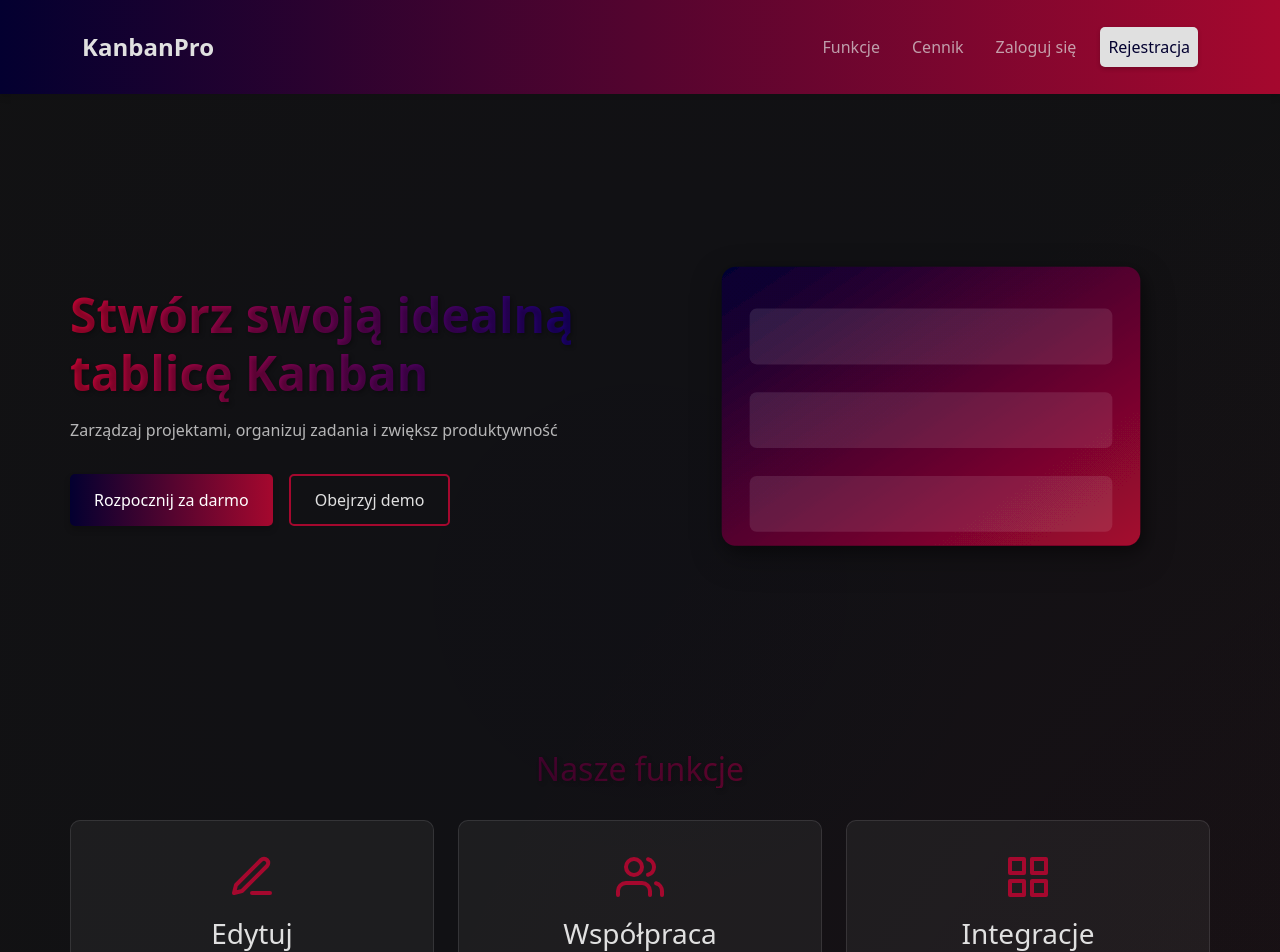
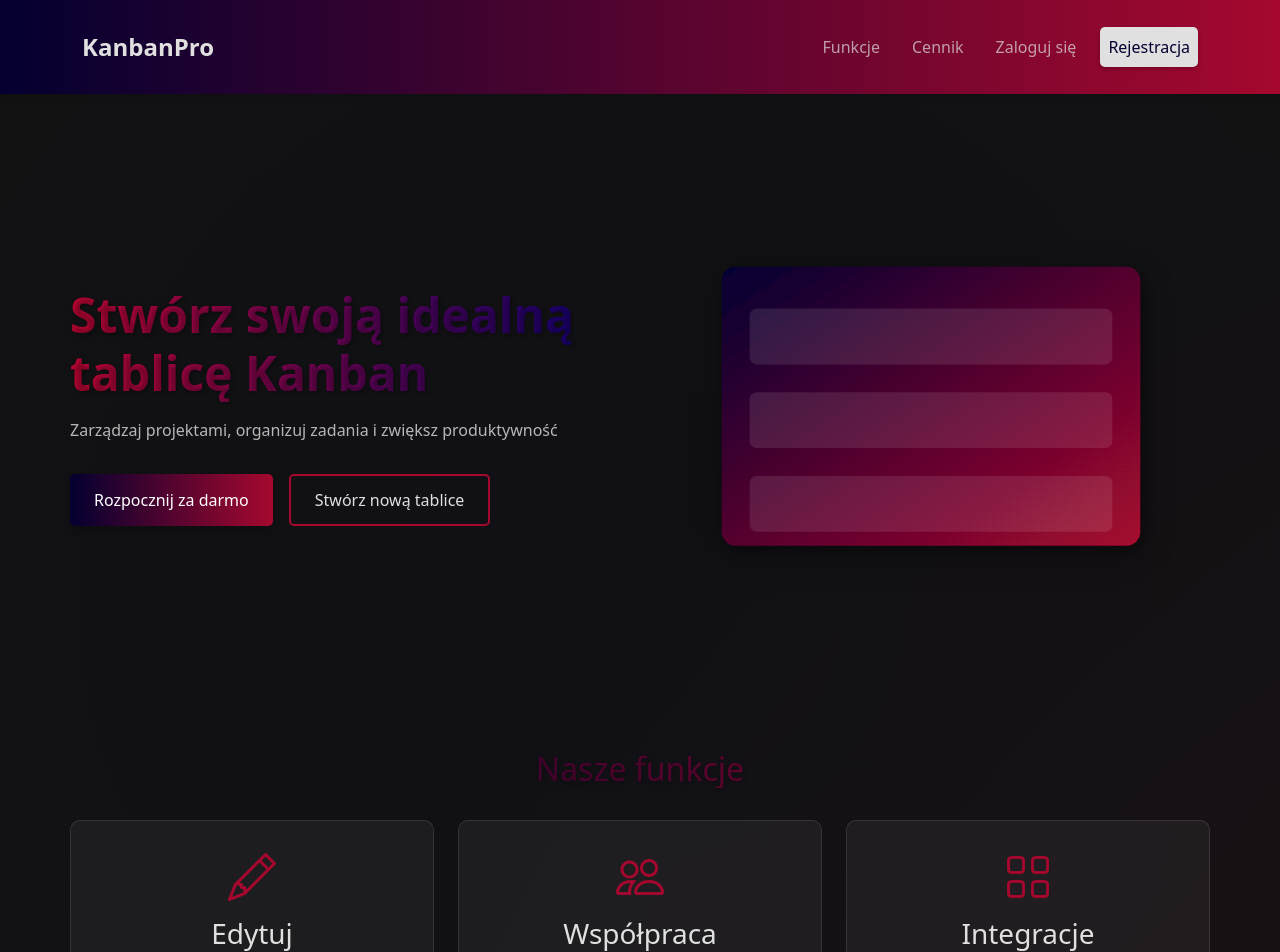
Before and after one commit to kacper0276/Projekt_Zespolowy, a React (Vite) app in the folder frontend/: page / in a window 1280 px wide. Shown: the top 952 px of the page. Built offline with nearby package versions, Linux system fonts and the light colour scheme.

Commit message:
[Frontend] Fixing styling on MainPage

```diff
--- a/frontend/src/App.tsx
+++ b/frontend/src/App.tsx
@@ -2,6 +2,7 @@ import "./App.scss";
 import { BrowserRouter as Router, Route, Routes } from "react-router-dom";
 import Layout from "./layout/Layout";
 import "bootstrap/dist/css/bootstrap.min.css";
+import "bootstrap-icons/font/bootstrap-icons.css";
 import "bootstrap-icons/font/bootstrap-icons.css";
 import Header from "../src/layout/Header/Header"
 import Footer from "../src/layout/Footer/Footer"
--- a/frontend/src/pages/MainPage/MainPage.module.scss
+++ b/frontend/src/pages/MainPage/MainPage.module.scss
@@ -149,4 +149,9 @@ $textColor: #E0E0E0;
     display: flex;
     justify-content: center;
     align-items: center;
+
+    i {
+      font-size: 48px;
+      line-height: 1;
     }
+  }
--- a/frontend/src/pages/MainPage/MainPage.tsx
+++ b/frontend/src/pages/MainPage/MainPage.tsx
@@ -1,6 +1,7 @@
 import React from 'react';
 import styles from './MainPage.module.scss';
 import 'bootstrap/dist/css/bootstrap.min.css';
+import 'bootstrap-icons/font/bootstrap-icons.css';
 
 const MainPage: React.FC = () => {
   return (
@@ -19,7 +20,7 @@ const MainPage: React.FC = () => {
                 Rozpocznij za darmo
               </button>
               <button className={`btn ${styles.secondaryCta}`}>
-                Obejrzyj demo
+                Stwórz nową tablice
               </button>
             </div>
           </div>
@@ -54,10 +55,7 @@ const MainPage: React.FC = () => {
           <div className="col-md-4 text-center">
             <div className={styles.featureCard}>
               <div className={styles.featureIcon}>
-                <svg xmlns="http://www.w3.org/2000/svg" width="48" height="48" viewBox="0 0 24 24" fill="none" stroke="currentColor" strokeWidth="2" strokeLinecap="round" strokeLinejoin="round">
-                  <path d="M12 20h9"></path>
-                  <path d="M16.5 3.5a2.121 2.121 0 0 1 3 3L7 19l-4 1 1-4L16.5 3.5z"></path>
-                </svg>
+                <i className="bi bi-pencil"></i>
               </div>
               <h3>Edytuj</h3>
               <p>Dostosuj swoje tablice do swoich potrzeb</p>
@@ -66,12 +64,7 @@ const MainPage: React.FC = () => {
           <div className="col-md-4 text-center">
             <div className={styles.featureCard}>
               <div className={styles.featureIcon}>
-                <svg xmlns="http://www.w3.org/2000/svg" width="48" height="48" viewBox="0 0 24 24" fill="none" stroke="currentColor" strokeWidth="2" strokeLinecap="round" strokeLinejoin="round">
-                  <path d="M17 21v-2a4 4 0 0 0-4-4H5a4 4 0 0 0-4 4v2"></path>
-                  <circle cx="9" cy="7" r="4"></circle>
-                  <path d="M23 21v-2a4 4 0 0 0-3-3.87"></path>
-                  <path d="M16 3.13a4 4 0 0 1 0 7.75"></path>
-                </svg>
+                <i className="bi bi-people"></i>
               </div>
               <h3>Współpraca</h3>
               <p>Pracuj razem w czasie rzeczywistym</p>
@@ -80,12 +73,7 @@ const MainPage: React.FC = () => {
           <div className="col-md-4 text-center">
             <div className={styles.featureCard}>
               <div className={styles.featureIcon}>
-                <svg xmlns="http://www.w3.org/2000/svg" width="48" height="48" viewBox="0 0 24 24" fill="none" stroke="currentColor" strokeWidth="2" strokeLinecap="round" strokeLinejoin="round">
-                  <rect x="3" y="3" width="7" height="7"></rect>
-                  <rect x="14" y="3" width="7" height="7"></rect>
-                  <rect x="14" y="14" width="7" height="7"></rect>
-                  <rect x="3" y="14" width="7" height="7"></rect>
-                </svg>
+                <i className="bi bi-grid"></i>
               </div>
               <h3>Integracje</h3>
               <p>Połącz się z innymi narzędziami</p>
```
Lines whose indentation alone changed are shown as unchanged.
